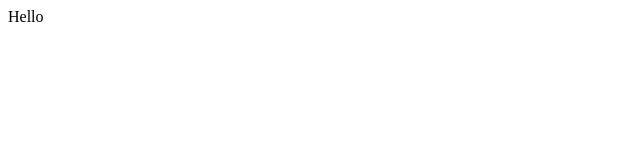
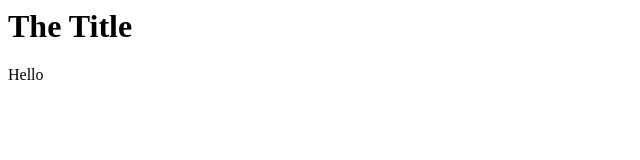
Before and after one commit to Doli-15/MCA_MyDemo_2023, a plain HTML site: page index.html in a window 1280 px wide. Shown: the whole page, without its empty margins (0-640 px from the left). Drawn offline with Linux system fonts and the light colour scheme.

Commit message:
Update index.html
add heading tag

```diff
--- a/index.html
+++ b/index.html
@@ -1 +1,3 @@
+
+<h1>The Title</h1>
 <p>Hello</p>
```
